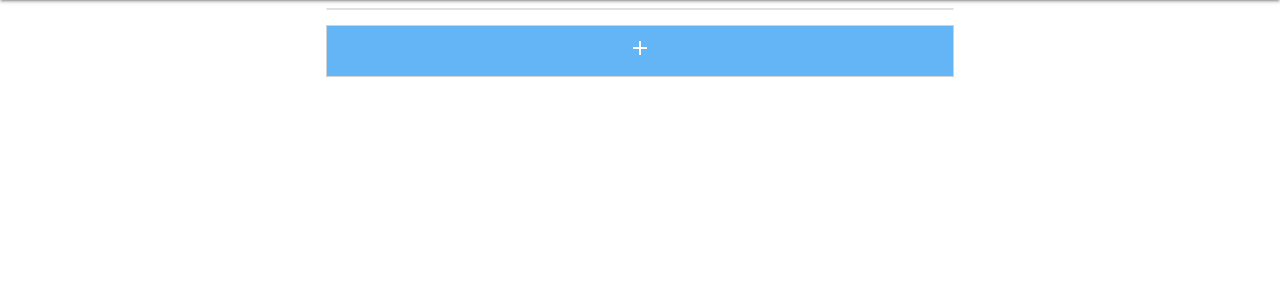
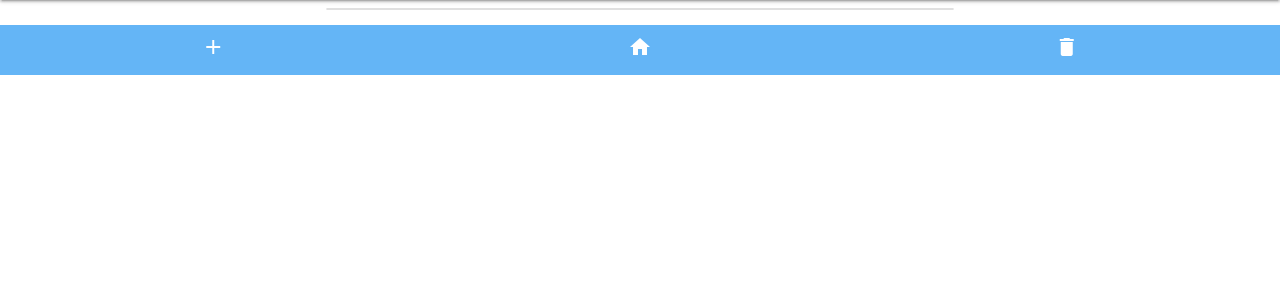
Before and after one commit to Hyuga-Tsukui/Best-before, a Django app: page / in a window 1280 px wide. Shown: the part 64-364 px from the top of the page. Run offline with Django 3.2, Linux system fonts and the light colour scheme; the visitor is signed in with stand-in values (Sample User, id 1); data that the repository does not hold is empty.

Commit message:
Change 下部menuを引き伸ばした

```diff
--- a/foods/static/foods/style.css
+++ b/foods/static/foods/style.css
@@ -11,7 +11,6 @@ div.menu {
 
 div.menu ul {
   display: flex;
-  border: solid 0.5px lightgrey;
 }
 
 div.menu li {
--- a/foods/templates/foods/index.html
+++ b/foods/templates/foods/index.html
@@ -17,13 +17,15 @@
     {% endfor %}
   </ul>
   <!-- <a class="btn-floating btn-large waves-effect waves-light red fixed_btn" href="{% url 'foods:create' %}"><i class="material-icons">add</i></a> -->
-  <div class="menu">
-    <ul>
-      <li><a class="" href="{% url 'foods:create' %}"><i class="material-icons">add</i></a></li>
-    </ul>
-  </div>
 </div>
 {% endblock %}
+<div class="menu">
+  <ul>
+    <li><a class="" href="{% url 'foods:create' %}"><i class="material-icons">add</i></a></li>
+    <li><a class="" href="#"><i class="material-icons">home</i></a></li>
+    <li><a class="" href="#"><i class="material-icons">delete</i></a></li>
+  </ul>
+</div>
 
 {% block script %}
 {% endblock %}
--- a/templates/base.html
+++ b/templates/base.html
@@ -24,6 +24,13 @@
       {% block content %}
       {% endblock %}
     </div>
+	  <div class="menu">
+			<ul>
+		  	<li><a class="" href="{% url 'foods:create' %}"><i class="material-icons">add</i></a></li>
+				<li><a class="" href="#"><i class="material-icons">home</i></a></li>
+				<li><a class="" href="#"><i class="material-icons">delete</i></a></li>
+			</ul>
+    </div>
     <script src="https://cdn.jsdelivr.net/npm/vue/dist/vue.js"></script>
     <script src="https://cdnjs.cloudflare.com/ajax/libs/materialize/1.0.0/js/materialize.min.js"></script>
     {% block script %}
```
